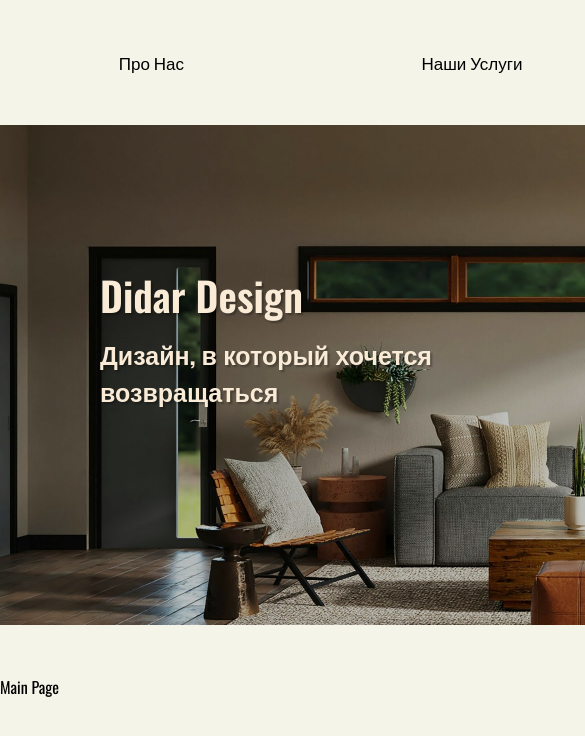
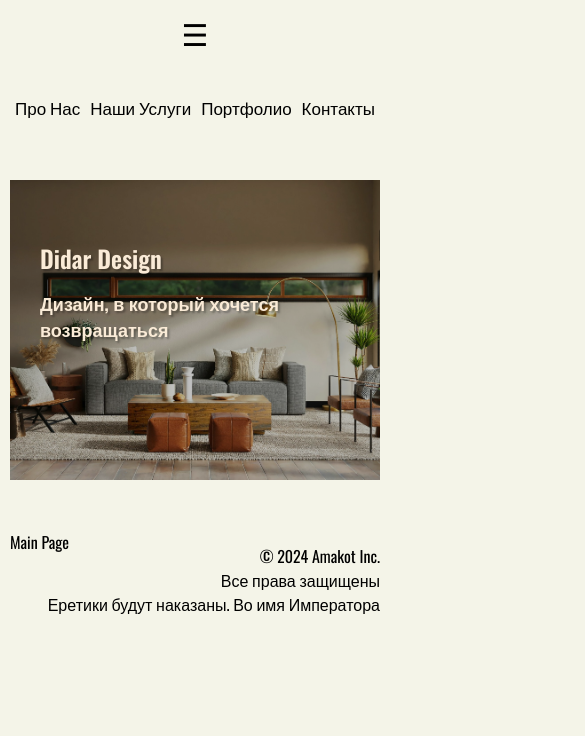
Before and after one commit to winstonchad/batyasite, a React (Create React App) app: page / in a window 390 px wide. Shown: the top 736 px of the page, 585 px wide, since content can reach past the window. Built offline with nearby package versions, Linux system fonts and the light colour scheme.

Commit message:
fixed main page, added contact component and fixed header and footer

```diff
--- /dev/null
+++ b/src/Components/Header.jsx
@@ -0,0 +1,28 @@
+import React, { useState } from 'react';
+import { Link, useLocation } from "react-router-dom";
+
+function Header() {
+    const location = useLocation();
+    const isMainPage = location.pathname === '/';
+    const [menuOpen, setMenuOpen] = useState(false);
+
+    const toggleMenu = () => {
+        setMenuOpen(!menuOpen);
+    };
+
+    return (
+        <header>
+            <div className="menu-icon" onClick={toggleMenu}>
+                &#9776;
+            </div>
+            <ul className={`nav ${menuOpen ? 'open' : ''}`}>
+                <li><Link to="/aboutus">Про Нас</Link></li>
+                <li>Наши Услуги</li>
+                <li><Link to="/portfolio">Портфолио</Link></li>
+                <li><Link to="/contact">Контакты</Link></li>
+            </ul>
+        </header>
+    );
+}
+
+export default Header;
--- a/src/Presentation.jsx
+++ b/src/Components/Presentation.jsx
@@ -1,5 +1,5 @@
 import React from 'react';
-import './index.css';
+import '../index.css';
 
 const Presentation = () => (
     <div className="presentation"></div>
--- a/src/Header.jsx
+++ /dev/null
@@ -1,32 +0,0 @@
-import React from 'react';
-import { Link, useLocation } from "react-router-dom";
-
-function Header() {
-    const location = useLocation();
-    const isMainPage = location.pathname === '/';
-
-    return (
-        <header>
-            {isMainPage && (
-                <div>
-                    <ul className={"nav"}>
-                        <li><Link to="/aboutus">Про Нас</Link></li>
-                        <li>Наши Услуги</li>
-                        <li><Link to="/portfolio">Портфолио</Link></li>
-                        <li><Link to="/contact">Контакты</Link></li>
-                    </ul>
-                </div>
-            )}
-            {!isMainPage && (
-                <ul className={"nav"}>
-                    <li><Link to="/aboutus">Про Нас</Link></li>
-                    <li>Наши Услуги</li>
-                    <li><Link to="/portfolio">Портфолио</Link></li>
-                    <li><Link to="/contact">Контакты</Link></li>
-                </ul>
-            )}
-        </header>
-    );
-}
-
-export default Header;
--- a/src/index.css
+++ b/src/index.css
@@ -4,19 +4,21 @@
 * {
     margin: 0;
     padding: 0;
+    box-sizing: border-box;
 }
 
-body{
+body {
     background: #f4f4e8;
     color: black;
     font-family: "Oswald", sans-serif;
 }
 
-.wrapper{
-    width: 1280px;
+.wrapper {
+    width: 100%;
+    max-width: 1280px;
     margin: 50px auto;
+    padding: 0 20px;
 }
-
 
 header ul.nav {
     display: flex;
@@ -33,7 +35,7 @@ header ul.nav li {
     transition: opacity 200ms;
 }
 
-header ul.nav li:hover{
+header ul.nav li:hover {
     opacity: 0.3;
 }
 
@@ -46,8 +48,7 @@ header ul.nav li:hover{
     opacity: 0.3;
 }
 
-
-.presentation{
+.presentation {
     margin: 50px 0;
     background: url('./assets/cover.jpg') no-repeat center center;
     width: 100%;
@@ -59,7 +60,7 @@ header ul.nav li:hover{
     position: relative;
 }
 
-.presentation::after{
+.presentation::after {
     content: 'Didar Design';
     position: absolute;
     top: 130px;
@@ -72,7 +73,7 @@ header ul.nav li:hover{
     padding: 10px;
 }
 
-.presentation::before{
+.presentation::before {
     content: 'Дизайн, в который хочется возвращаться';
     position: absolute;
     top: 200px;
@@ -85,7 +86,7 @@ header ul.nav li:hover{
     padding: 10px;
 }
 
-footer{
+footer {
     text-align: right;
     margin-top: -10px;
 }
@@ -95,7 +96,7 @@ footer{
     margin-top: 80px; /* Увеличенный отступ сверху для футера */
 }
 
-.interes{
+.interes {
     text-align: center;
     font-size: 18px;
     margin-bottom: 20px;
@@ -152,12 +153,11 @@ footer{
     background: rgb(182, 176, 176);
     opacity: 0.7;
     color: #000000;
-
 }
-
 
 .services-container {
     display: flex;
+    flex-wrap: wrap;
     align-items: center; /* Вертикальное выравнивание по центру */
     justify-content: space-between; /* Равное расстояние между текстом и изображением */
     margin: 50px 0;
@@ -195,3 +195,94 @@ footer{
     height: auto;
     object-fit: cover; /* Обрезка изображения, если нужно */
 }
+
+/* Media Queries for Responsive Design */
+@media (max-width: 768px) {
+    .wrapper {
+        width: 100%;
+        margin: 0;
+        padding: 0 10px;
+    }
+
+    .presentation {
+        height: 300px;
+    }
+
+    .presentation::after {
+        top: 50px;
+        left: 20px;
+        width: 80%;
+        font-size: 24px;
+    }
+
+    .presentation::before {
+        top: 100px;
+        left: 20px;
+        width: 80%;
+        font-size: 18px;
+    }
+
+    .services-container {
+        flex-direction: column;
+        align-items: flex-start;
+    }
+
+    .services-text {
+        margin-right: 0;
+        margin-bottom: 20px;
+    }
+
+    .services-image img {
+        width: 100%;
+    }
+}
+
+/* Existing styles... */
+
+.menu-icon {
+    display: none;
+    font-size: 30px;
+    cursor: pointer;
+    padding: 10px;
+    text-align: center;
+    width: 100%;
+}
+
+.nav {
+    display: flex;
+    justify-content: space-around;
+    margin-top: 20px;
+    position: relative;
+    font-weight: 400;
+    font-size: 17px;
+}
+
+.nav.open {
+    display: flex;
+    flex-direction: column;
+    align-items: center;
+    background-color: #f4f4e8;
+    position: absolute;
+    top: 50px;
+    left: 0;
+    width: 100%;
+    padding: 10px 0;
+}
+
+@media (max-width: 768px) {
+    .menu-icon {
+        display: block;
+    }
+
+    .nav {
+        display: none;
+    }
+
+    .nav.open {
+        display: flex;
+    }
+
+    .nav li {
+        margin: 10px 0;
+    }
+}
```
Also changed, not shown: src/App.js (+5 -5 lines), src/Components/Portfolio.jsx (renamed from src/Portfolio.jsx, +6 -6 lines), src/Components/AboutUs.jsx (renamed from src/AboutUs.jsx), src/Components/Contact.jsx (renamed from src/Contact.jsx), src/Components/Footer.jsx (renamed from src/Footer.jsx), src/Components/MainPage.jsx (renamed from src/MainPage.jsx).
